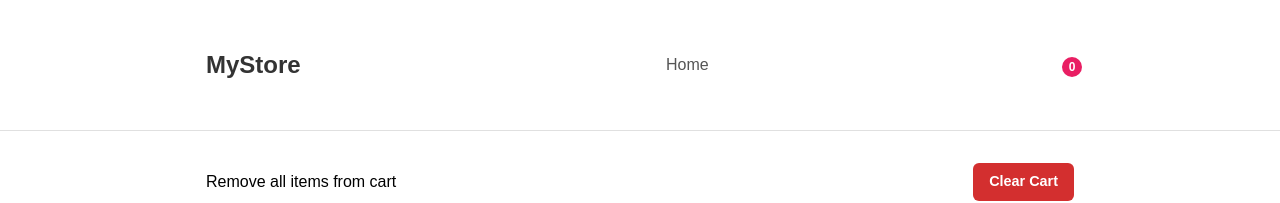
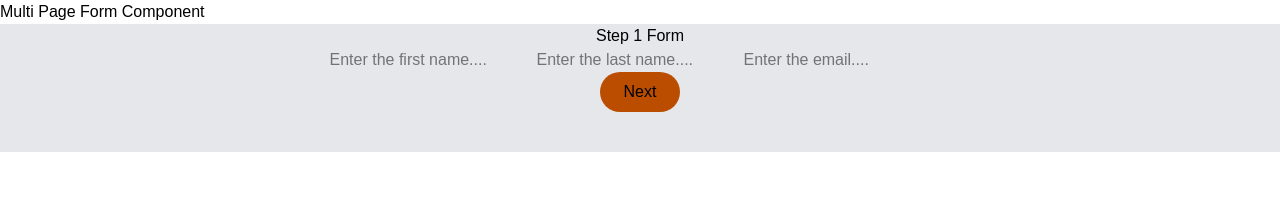
Before and after one commit to Ram-Gulave/React-Redux-Small-Projects, a React app: page / in a window 1280 px wide. Shown: the top 203 px of the page. Built offline with nearby package versions, Linux system fonts and the light colour scheme; no server answers; the HTML template or start-up script is replaced by a standard one.

Commit message:
tasks of a multi form

```diff
--- a/src/App.jsx
+++ b/src/App.jsx
@@ -25,12 +25,14 @@ import ClickFields from "./components/ClickFields";
 import AddFruitsItems from "./components/AddFruitsItems";
 import Practice from "./components/Pratice"
 import ToDoListRTK from "./components/toDoListRTK";
+import MultoPageForm from "./components/MultiPageForm";
 
 function App() {
 	const dispatch = useDispatch();
 
 	return (
 		<>
+			<MultoPageForm/>
 			<BrowserRouter>
 				<Header path="/" />
 				<div className="app-background container">
--- /dev/null
+++ b/src/components/MultiPageForm.jsx
@@ -0,0 +1,130 @@
+import { useState } from 'react';
+
+const Step1 = ({ next, fromData, setFromData }) => {
+    return (
+        <div className="bg-gray-200">
+            <div className="flex justify-center">
+                <h2>Step 1 Form</h2>
+            </div>
+            <div className="flex justify-center items-center">
+                <input type="text" name="fname" id="fname" placeholder="Enter the first name...." value={fromData.fname} onChange={(e) => setFromData({ ...fromData, fname: e.target.value })} /><br />
+                <input type="text" name="lname" id="lname" placeholder="Enter the last name...." value={fromData.lname} onChange={(e) => setFromData({ ...fromData, lname: e.target.value })} /><br />
+                <input type="email" name="email" id="email" placeholder="Enter the email...." value={fromData.email} onChange={(e) => setFromData({...fromData, email: e.target.value})} />
+            </div>
+            <div className="flex justify-center pb-10 gap-4">
+                <button onClick={next} className="bg-amber-700 px-6 py-2 rounded-3xl">Next</button>
+            </div>
+        </div>
+    )
+}
+
+const Step2 = ({ next, previous, fromData, setFromData }) => {
+    return (
+        <>
+            <div className="bg-gray-200">
+                <h2 className="flex justify-center">Step 2 From</h2>
+                <div className="flex justify-center items-center">
+                    <input type="type" id="number" name="number" placeholder="Enter the Mobile Number...." value={fromData.number} onChange={(e) => setFromData({ ...fromData, number: e.target.value })} />
+                    <input type="number" id="tmarks" name="tmarks" placeholder="Enter the SSC Marks...." value={fromData.tmarks} onChange={(e) => setFromData({ ...fromData, tmarks: e.target.value })} />
+                    <input type="number" id="hmarks" name="hmarks" placeholder="Enter the HSC Marks...." value={fromData.hmarks} onChange={(e) => setFromData({ ...fromData, hmarks: e.target.value })} />
+                </div>
+                <div className="bg-gray-200 flex justify-center pb-10 gap-4">
+                    <button onClick={previous} className="bg-amber-700 px-6 py-2 rounded-3xl">Previous</button>
+                    <button onClick={next} className="bg-amber-700 px-6 py-2 rounded-3xl ">Next</button>
+                </div>
+            </div>
+        </>
+    )
+}
+
+const Step3 = ({ next, previous, fromData, setFromData }) => {
+    return (
+        <>
+            <div className="bg-gray-200">
+                <div className="flex justify-center items-center ">
+                    <h2>Step 3 Form</h2>
+                </div>
+                <div className="flex justify-center items-center">
+                    <input type="checkbox" name="checkbox" checked={fromData.intern} onChange={(e) => setFromData({ ...fromData, intern: e.target.checked })} />
+                    Click here.. If you done an Internship
+                </div>
+                <div className="flex justify-center pb-10 gap-4">
+                    <button onClick={previous} className="bg-amber-700 px-6 py-2 rounded-3xl">Previous</button>
+                    <button onClick={next} className="bg-amber-700 px-6 py-2 rounded-3xl">Next</button>
+                </div>
+            </div>
+        </>
+    )
+}
+
+const Step4 = ({ previous, fromData }) => {
+    return (
+        <>
+            <div className="bg-gray-200">
+                <div className="flex justify-center items-center ">
+                    <h2>Step 4 Form</h2>
+                </div>
+                <div className="flex justify-center items-center">
+                    <p>First Name : {fromData.fname}</p><br />
+                    <p>Last Name : {fromData.lname}</p><br />
+                    <p>Email : {fromData.email}</p><br />
+                    <p>Mobile Number : {fromData.number}</p><br />
+                    <p>SSC Marks : {fromData.tmarks}</p><br />
+                    <p>HSC Marks : {fromData.hmarks}</p><br />
+                    <p>Internship Done : {fromData.intern ? "Yes" : "No"}</p><br />
+                </div>
+                <div className="flex justify-center pb-10 gap-4">
+                    <button onClick={previous} className="bg-amber-700 px-6 py-2 rounded-3xl">Previous</button>
+                </div>
+            </div>
+        </>
+    )
+}
+
+
+const MultiFormHandler = () => {
+    const [step, setStep] = useState(1);
+    const [fromData, setFromData] = useState({
+        fname: "",
+        lname: "",
+        email: "",
+        number: "",
+        tmarks: "",
+        hmarks: "",
+        intern: false
+    });
+
+    const next = () => {
+        setStep(step => step + 1);
+    }
+
+    const previous = () => {
+        setStep(step => step - 1);
+    }
+
+    const handleSubmit = (e) => {
+        e.preventDefault();
+    }
+
+    return (
+        <div>
+            <form onSubmit={handleSubmit}>
+                {step === 1 && <Step1 fromData={fromData} setFromData={setFromData} next={next} />}
+                {step === 2 && <Step2 fromData={fromData} setFromData={setFromData} previous={previous} next={next} />}
+                {step === 3 && <Step3 fromData={fromData} setFromData={setFromData} previous={previous} next={next} />}
+                {step === 4 && <Step4 fromData={fromData} previous={previous} />}
+            </form>
+        </div>
+    )
+}
+
+const MultiForm = () => {
+    return (
+        <>
+            <h1>Multi Page Form Component</h1>
+            <MultiFormHandler />
+        </>
+    )
+};
+
+export default MultiForm
```
